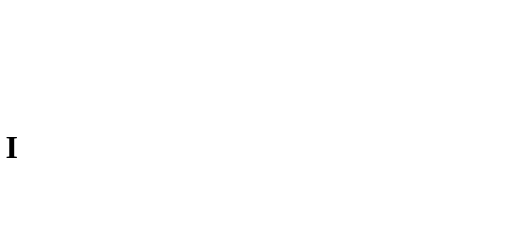
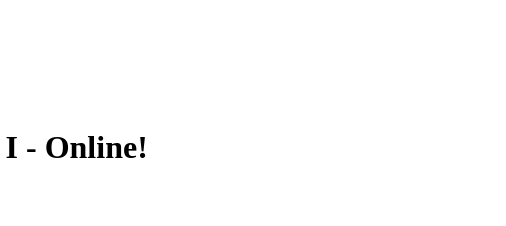
Before and after one commit to RVCC-IDMX/about-me-FhaShare, a plain HTML site: page index.html in a window 1280 px wide. Shown: the top 226 px of the page, 134-640 px from the left. Drawn offline with Linux system fonts and the light colour scheme.

Commit message:
Changed title

```diff
--- a/index.html
+++ b/index.html
@@ -12,7 +12,7 @@
     <header>
         <!-- the header shows logo and page title -->
         <img src="/img/logo-96X96.svg" alt="Blue origami logo">
-        <h1>Web Dev I</h1>
+        <h1>Web Dev I - Online!</h1>
     </header>
 
     <main>
```
